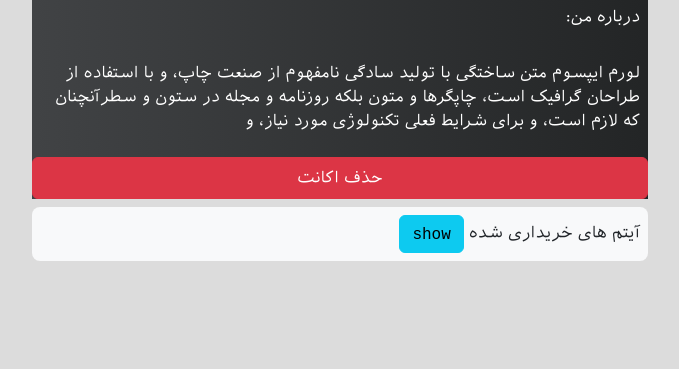
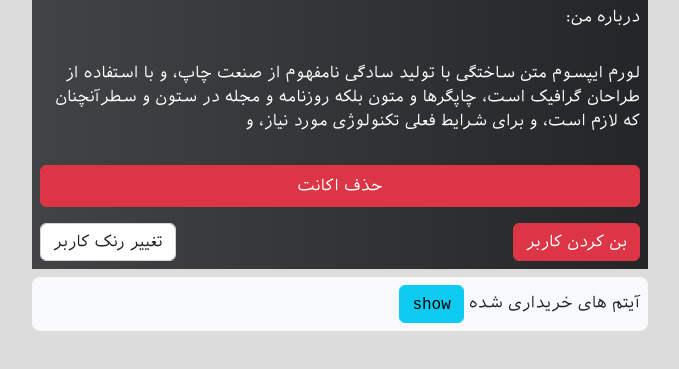
Before and after one commit to Omid444422/shop_template, a website: page src/profile.html in a window 1280 px wide. Shown: the part 427-796 px from the top of the page, without its empty margins (300-979 px from the left). Drawn offline with nearby package versions, Linux system fonts and the light colour scheme.

Commit message:
profile page updated

```diff
--- a/src/profile.html
+++ b/src/profile.html
@@ -32,8 +32,19 @@
        </div>
         <p class="p-2">درباره من:</p>
         <p class="p-2">لورم ایپسوم متن ساختگی با تولید سادگی نامفهوم از صنعت چاپ، و با استفاده از طراحان گرافیک است، چاپگرها و متون بلکه روزنامه و مجله در ستون و سطرآنچنان که لازم است، و برای شرایط فعلی تکنولوژی مورد نیاز، و </p>
-        <div>
+        <div class="p-2">
             <button class="btn btn-danger w-100 p-2">حذف اکانت</button>
+        </div>
+        <div class="d-flex justify-content-between p-2">
+           <span>
+            <button class="btn btn-danger">بن کردن کاربر</button>
+           </span>
+           <span>
+            <select class="form-control">
+                <option value="تغییر رنک کاربر" selected>تغییر رنک کاربر</option>
+                <option value="">کاربر</option>
+            </select>
+           </span>
         </div>
     </div>
 
```
